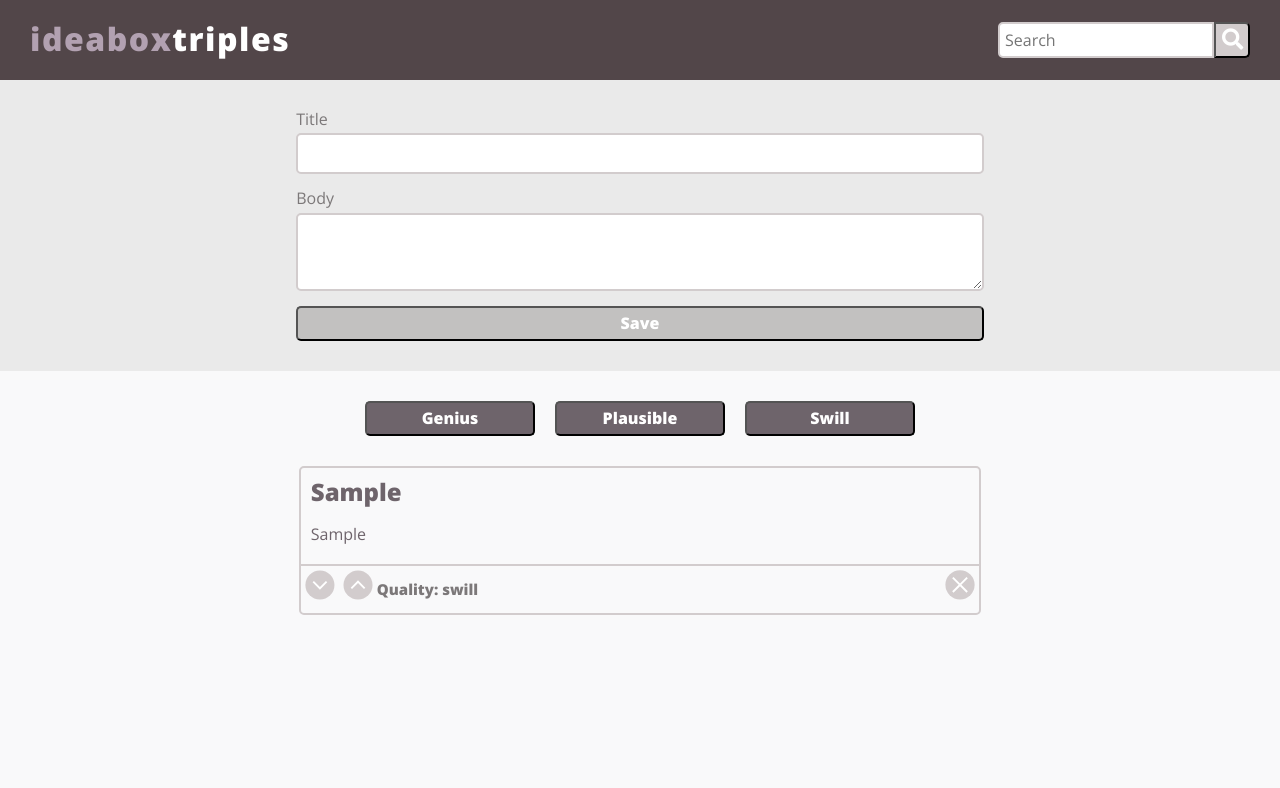
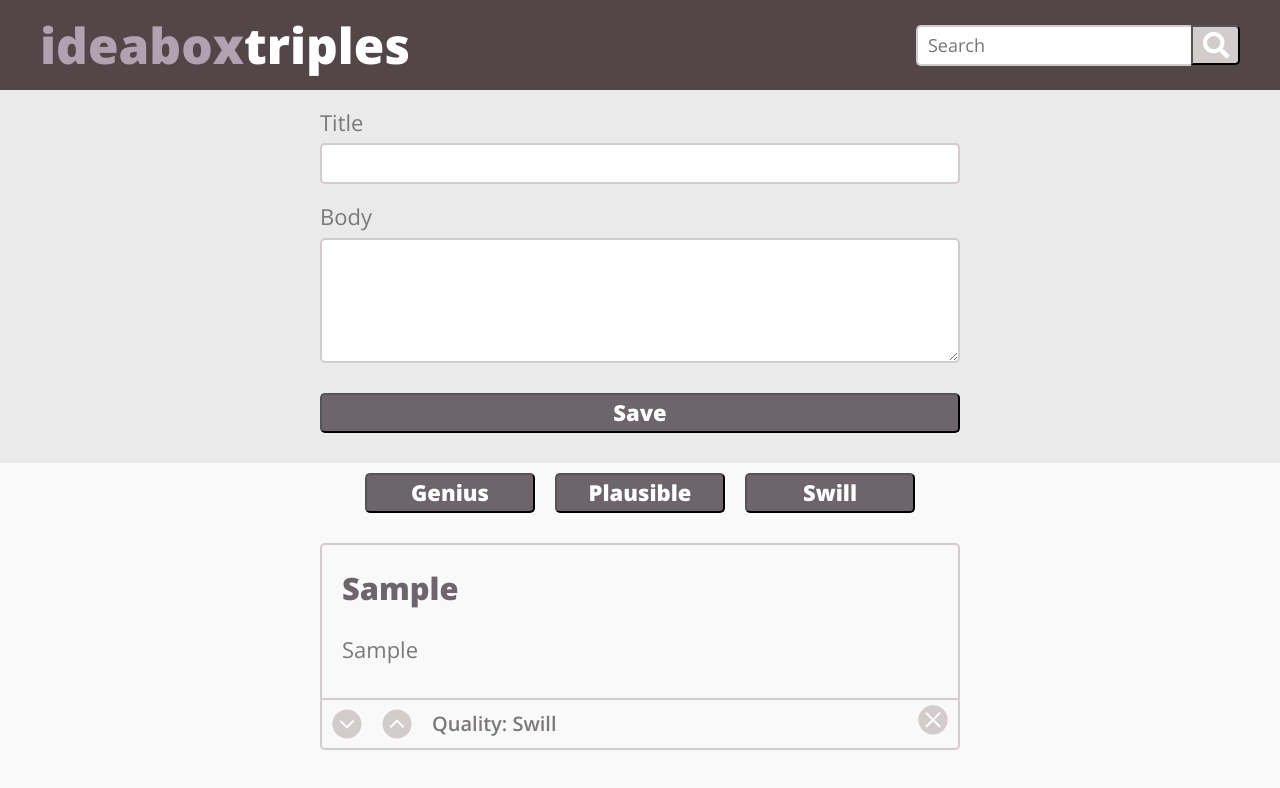
Before and after one commit to lynnerang/ideabox, a plain HTML site: page index.html in a window 1280 px wide. Both pictures are taken after typing "Sample", "Sample" into the empty fields and a click on the button "Save". Drawn offline with nearby package versions, Linux system fonts and the light colour scheme.

Commit message:
Delete now restricted to delete icon.  CSS hover states and other tweaks for matching comp.

```diff
--- a/idea.js
+++ b/idea.js
@@ -2,7 +2,7 @@ class ideaCard {
   constructor(title, body, cardId) {
     this.title = title;
     this.body = body;
-    this.quality = 'swill';
+    this.quality = 'Swill';
     this.cardId = cardId;
   }
 
--- a/index.html
+++ b/index.html
@@ -5,31 +5,31 @@
     <link href="https://necolas.github.io/normalize.css/8.0.1/normalize.css" rel="stylesheet" type="text/css"/>
     <link href="./styles.css" rel="stylesheet" type="text/css"/>
     <link rel="stylesheet" href="https://use.fontawesome.com/releases/v5.6.1/css/all.css" integrity="sha384-gfdkjb5BdAXd+lj+gudLWI+BXq4IuLW5IT+brZEZsLFm++aCMlF1V92rMkPaX4PP" crossorigin="anonymous">
-    <link href="https://fonts.googleapis.com/css?family=Open+Sans:300,800" rel="stylesheet">
+    <link href="https://fonts.googleapis.com/css?family=Open+Sans:300,600,800" rel="stylesheet">
     <meta name="viewport" content="width=device-width, initial-scale=1">
     <title>IdeaBox</title>
   </head>
   <body>
     <header class="header-bar">
-      <h1 class="site-name">ideabox<span>triples</span></h1>
+      <h1>ideabox<span>triples</span></h1>
       <div class="search">
-        <input type="search " id="search-term" placeholder="Search">
+        <input type="search " id="search-input" placeholder="Search">
         <button type="button" class="search-btn"><i class="fas fa-search fa-lg"></i></button>
       </div>
     </header>
     <section class="form-section">
       <form name="newIdea" class="idea-form">
-        <label class="idea-title" for="j-new-title">Title</label>
+        <label for="j-new-title">Title</label>
         <input type="text" id="j-new-title" class="idea-title-input">
-        <label class="body-title" for="j-new-body">Body</label>
+        <label for="j-new-body">Body</label>
         <textarea type="text-area" class="idea-body-input" id="j-new-body"></textarea>
         <button type="button" class="save-btn">Save</button>
       </form>
     </section>
-    <section class="filter-buttons">
-      <button type="button" class="genius filter">Genius</button>
-      <button type="button" class="plausible filter">Plausible</button>
-      <button type="button" class="swill filter">Swill</button>
+    <section class="filter-btns">
+      <button type="button" class="genius filter-btn">Genius</button>
+      <button type="button" class="plausible filter-btn">Plausible</button>
+      <button type="button" class="swill filter-btn">Swill</button>
     </section>
     <section class="card-area">
     </section>
--- a/main.js
+++ b/main.js
@@ -1,12 +1,12 @@
 var ideaCards = JSON.parse(localStorage.getItem("ideaCards")) || [];
-var searchInput = document.getElementById('search-term');
+var searchInput = document.getElementById('search-input');
 var searchBtn = document.querySelector('.search-btn');
 var newTitle = document.getElementById('j-new-title');
 var newBody = document.getElementById('j-new-body');
 var saveBtn = document.querySelector('.save-btn');
 var cardArea = document.querySelector('.card-area');
-var cardTitle = document.querySelector('.title-text');
-var cardBody = document.querySelector('.body-text');
+var cardTitle = document.querySelector('.title-txt');
+var cardBody = document.querySelector('.body-txt');
 
 onPageLoad(ideaCards);
 
@@ -17,12 +17,14 @@ saveBtn.addEventListener('click', onSave);
 cardArea.addEventListener('click', onDeleteCard);
 
 function onDeleteCard(e) {
+  if (e.target.classList.contains('delete-card-btn')) {
     var cardElement = e.target.closest('.idea-card');
     var match = findObjectById(parseInt(cardElement.id));
     var matchIndex = ideaCards.indexOf(match);
     ideaCards.splice(matchIndex, 1);
     match.deleteFromStorage(ideaCards);
     cardElement.remove();
+  }
 }
 
 cardArea.addEventListener('keypress', function(e) {
@@ -64,17 +66,17 @@ function onFocusOut(cardId) {
 function displayCard(idea) {
       var html = `<article class="idea-card" id="${idea.cardId}">
      <div class="card-main">
-       <h2 class="title-text" id="cardTitle" contenteditable="true" onfocusout="onFocusOut(${idea.cardId})">${idea.title}</h2>
-       <p class="body-text" id="cardBody" contenteditable="true" onfocusout="onFocusOut(${idea.cardId})">${idea.body}</p>
+       <h2 class="title-txt" id="cardTitle" contenteditable="true" onfocusout="onFocusOut(${idea.cardId})">${idea.title}</h2>
+       <p class="body-txt" id="cardBody" contenteditable="true" onfocusout="onFocusOut(${idea.cardId})">${idea.body}</p>
      </div>
      <div class="card-bottom">
-       <div class="adjust-buttons">
-         <span class="quality-down-btn" onclick="onDownvote"><img src="images/downvote.svg" class="button-image"></span>
-         <span class="quality-up-btn" onclick="onUpvote"><img src="images/upvote.svg" class="button-image"></span>
+       <div class="card-btns">
+         <img class="btn-image quality-down-btn" onclick="onDownvote" src="images/downvote.svg">
+         <img class="btn-image quality-up-btn" onclick="onUpvote" src="images/upvote.svg">
          <h3 class="idea-quality">Quality: ${idea.quality}</h3>
        </div>
-       <div class="delete-button">
-         <span class="delete-card-btn"><img src="images/delete.svg" class="button-image"></span>
+       <div class="delete-btn">
+         <img class="btn-image delete-card-btn" src="images/delete.svg">
        </div>
      </div>
      </article>`;
--- a/styles.css
+++ b/styles.css
@@ -1,119 +1,153 @@
+* {
+  box-sizing: border-box;
+}
+
 body {
   font-family: 'Open Sans', sans-serif;
+  font-size: 22px;
   background-color: #f9f9fa
 }
 
 header {
   display: flex;
+  align-items: center;
   background-color: #524649;
-  height: 80px;
+  height: 90px;
+  padding: 40px;
 }
 
 h1 {
   color: #b2a1b1;
+  font-size: 2.25em;
   font-weight: 800;
-  letter-spacing: 1.5px;
-  margin-left: 30px;
 }
 
-span {
+h1 span {
   color: #fff;
 }
 
-.search {
-  display: flex;
-  justify-content: flex-end;
-  flex: 25%;
-  margin-right: 30px;
-  align-items: center;
+h2 {
+  color: #6e646b;
+  margin: 10px 0px;
+  font-size: 1.4em;
 }
 
-#search-term {
-  border: 2px solid #d2cccd;
-  padding: 5px;
-  height: 22px;
-  border-radius: 5px 0px 0px 5px;
+h2:focus {
+  outline: none;
 }
 
-#search-term:focus {
+input,
+button,
+textarea {
+  min-height: 40px;
+  padding: 5px 10px;
+  border-radius: 5px;
+}
+
+input,
+textarea,
+.idea-card {
+  border: 2px solid #d2cccd;
+  line-height: 1.5;
+}
+
+input,
+textarea {
+  font-size: 18px;
+}
+
+input:focus,
+textarea:focus {
+  outline-color: grey;
+}
+
+button {
+  color: #fff;
+  font-weight: 800;
+  background-color: #6e646b;
+  border-radius: 5px;
+  margin: 30px 0px;
+  cursor: pointer;
+}
+
+button:hover {
+  background-color: #524649;
+}
+
+button:disabled {
+  background: #c2c1c0;
+}
+
+label {
+  color: #7c7879;
+  margin-top: 20px;
+  margin-bottom: 8px;
+  display: flex;
+  flex-direction: column;
+}
+
+.search {
+  align-items: center;
+  display: flex;
+  flex: 25%;
+  justify-content: flex-end;
+}
+
+h2:focus,
+button:focus,
+#search-input:focus,
+.search-btn:focus,
+.body-txt:focus,
+.title-txt:focus {
   outline: none;
+}
+
+#search-input {
+  border-radius: 5px 0px 0px 5px;
+  border-right: none;
+  width: 275px;
 }
 
 .search-btn {
   background-color: #d2cccd;
-  height: 36px;
   border-radius: 0px 5px 5px 0px;
-  cursor: pointer;
 }
 
 .search-btn:hover {
   background-color: #6e646b;
 }
 
-.search-btn:focus {
-  outline: none;
-}
-
-.fa-search {
+i.fa-lg {
   color: #fff;
-  width: 20px;
+  font-size: 1.2em;
+  width: 25px;
 }
 
 .form-section {
   background-color: #eaeaea;
   display: flex;
   justify-content: center;
-  padding: 15px;
-  margin-bottom: 20px;
 }
 
 .idea-form {
   display: flex;
   flex-direction: column;
-  width: 55%;
-}
-
-.idea-title-input,
-.idea-body-input {
-  display: flex;
-  flex-direction: column;
-  border-radius: 5px;
-  border: 2px solid #d2cccd;
-  margin-top: 5px;
+  width: 50%;
 }
 
 .idea-body-input {
-  height: 70px;
+  height: 125px;
+  padding: 10px;
 }
 
-.idea-title-input {
-  height: 35px;
-  border-radius: 5px;
-  border: 2px solid #d2cccd;
-  margin-top: 5px;
+.filter-btns {
+  display: flex;
+  justify-content: center;
 }
 
-.idea-title,
-.body-title {
-  color: #7c7879;
-  margin-top: 15px;
-  display: flex;
-  flex-direction: column;
-}
-
-.save-btn {
-  color: #fff;
-  font-weight: 800;
-  background-color: #c2c1c0;
-  border-radius: 5px;
-  margin-top: 15px;
-  margin-bottom: 15px;
-  height: 35px;
-  cursor: pointer;
-}
-
-.save-btn:hover {
-  background-color: #524649;
+.filter-btn {
+  width: 170px;
+  margin: 10px;
 }
 
 .card-area {
@@ -125,101 +159,61 @@ span {
 .idea-card {
   display: flex;
   flex-direction: column;
-  border: 2px solid #d2cccd;
   border-radius: 5px;
-  width: 53%;
+  width: 50%;
   justify-content: flex-end;
-  margin: 20px 0px;
+  margin: 20px 20px;
 }
 
-.body-text {
-    color: #6e646b;
-    margin: 20px 10px;
+.card-main {
+  padding: 10px 20px;
 }
 
-.body-text:focus {
-  outline: none;
+.body-txt {
+  color: #7c7879;
 }
 
 .card-bottom {
+  padding: 5px 10px;
   display: flex;
   justify-content: space-between;
   border-top: 2px solid #d2cccd;
 }
 
-.adjust-buttons {
+.card-btns {
   display: flex;
   justify-content: flex-start;
+  align-items: center;
 }
 
-.quality-down-btn,
-.quality-up-btn {
+.card-btns .btn-image {
+  margin-right: 20px;
+}
+
+.delete-btn {
+  justify-content: flex-end;
+  align-items: center;
+}
+
+.btn-image {
+  height: 30px;
+  width: 30px;
   cursor: pointer;
 }
 
-.delete-button {
-  display: flex;
-  cursor: pointer;
-}
-
-.button-image {
-  height: 30px;
-  width: 30px;
-  margin: 4px;
-}
-
-.delete-card-button {
-  display: flex;
-  margin: 3px;
+/*//needs fixin*/
+.btn-image:hover {
+  filter: invert(.5) sepia(1) saturate(0) hue-rotate(275deg);
 }
 
 .idea-quality {
-  font-weight: 800;
-  font-size: 15px;
+  margin: 0px;
+  font-size: 20px;
+  font-weight: 600;
   color: #7c7879
 }
 
-h2 {
-  color: #6e646b;
-  margin: 10px 0px 5px 10px;
-}
 
-h2:focus {
-  outline: none;
-}
-
-.idea-body-text {
-  color: #7c7879;
-  margin-left: 10px;
-}
-
-.idea-body-text:focus {
-  outline: none;
-}
-
-.filter-buttons {
-  display: flex;
-  flex-wrap: wrap;
-  justify-content: center;
-}
-
-.filter {
-  color: #fff;
-  font-weight: 800;
-  background-color: #6e646b;
-  border-radius: 5px;
-  margin-top: 15px;
-  margin-bottom: 15px;
-  height: 35px;
-  cursor: pointer;
-  width: 170px;
-  margin: 10px;
-}
-
-.filter:hover {
-  background-color: #534649;
-  cursor: pointer;
-}
 
 @media only screen and (min-width: 1900px) and (max-width:800px) {
   .idea-form {
@@ -249,7 +243,7 @@ h2:focus {
     width: 88%;
 }
 
-  .site-name {
+  h1 {
     display: flex;
     font-size: 44px;
     margin-left: 0px;
@@ -280,19 +274,19 @@ h2:focus {
   margin-top: 20px;
 }
 
-  #search-term {
+  #search-input {
   width: 80%;
   margin-left: 20px;
 }
 
-  .filter-buttons {
+  .filter-btns {
   display: flex;
   flex-direction: column;
   justify-content: center;
   align-items: center;
 }
 
-.filter {
+.filter-btn {
   color: #fff;
   font-weight: 800;
   background-color: #6e646b;
```
Lines whose indentation alone changed are shown as unchanged.
